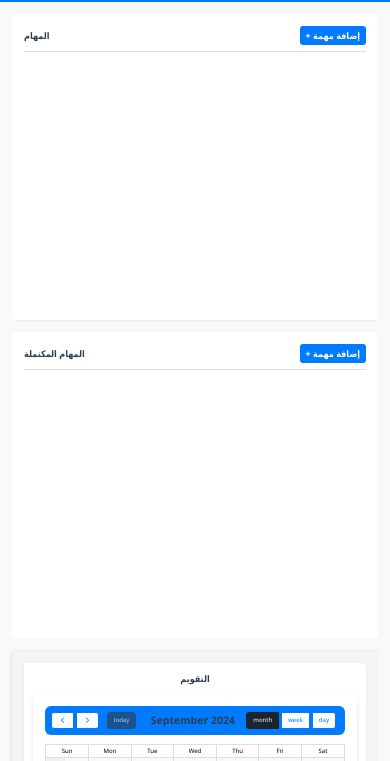
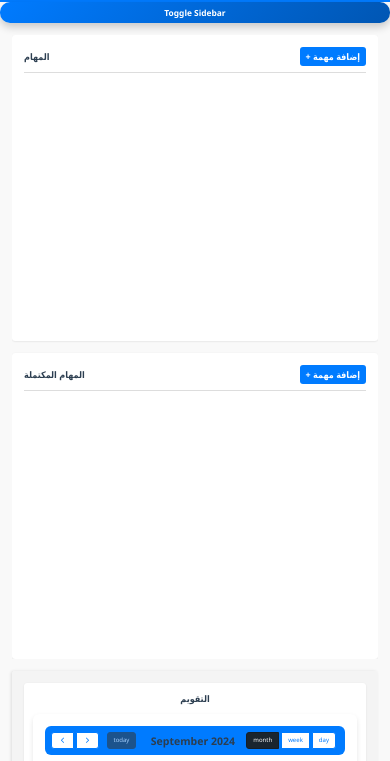
Before and after one commit to Mohamed-khaled-mohmamed/LARGE-TODO-APP, a plain HTML site: page index.html in a window 390 px wide. Shown: the part 46-807 px from the top of the page. Drawn offline with Linux system fonts and the light colour scheme.

Commit message:
update version_2

```diff
--- a/index.html
+++ b/index.html
@@ -18,6 +18,7 @@
   <header class="top-bar">
     <h1 class="app-title">إدارة المهام</h1>
   </header>
+  <button id="toggleSidebarBtn">Toggle Sidebar</button>
 
   <div class="main-container">
 
```
